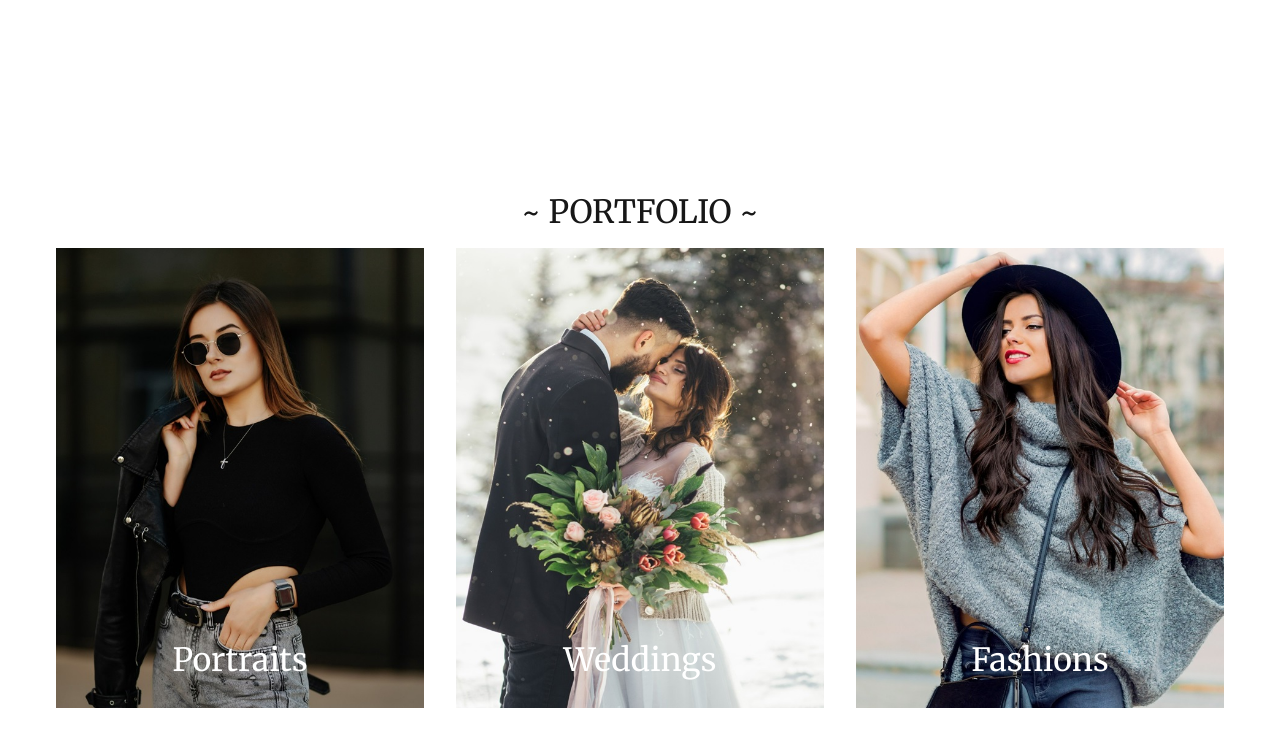
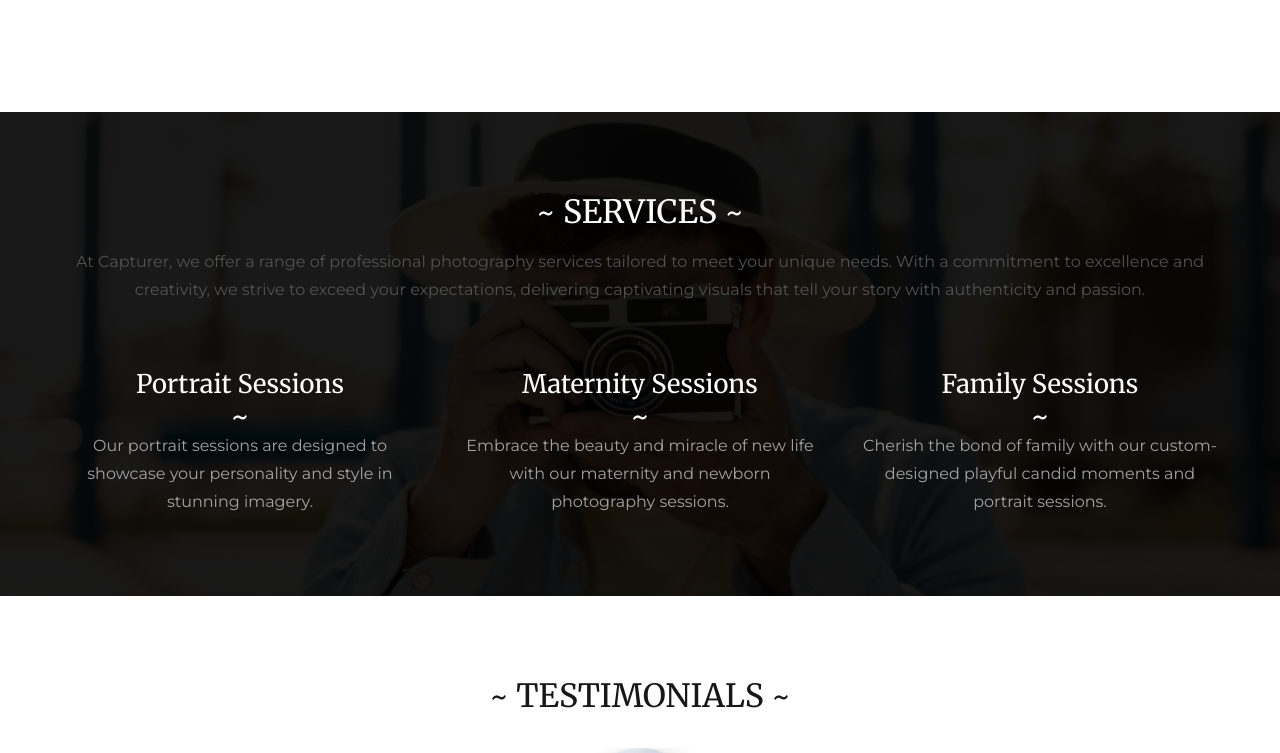
Before and after one commit to akira-odgr/capturer, a React (Vite) app: page / in a window 1280 px wide. Shown: the part 1135-1888 px from the top of the page. Built offline with nearby package versions, Linux system fonts and the light colour scheme.

Commit message:
Appファイルを編集。

```diff
--- a/src/App.tsx
+++ b/src/App.tsx
@@ -1,7 +1,7 @@
 import { About } from "./components/about/About";
 import { Header } from "./components/header/Header";
 import { Service } from "./components/service/Service";
-import { Portfolio } from "./components/portfolio/Portfolio";
+// import { Portfolio } from "./components/portfolio/Portfolio";
 import { Client } from "./components/client/Client";
 
 import "./App.scss";
@@ -11,7 +11,7 @@ export const App = () => {
         <>
             <Header />
             <About />
-            <Portfolio />
+            {/* <Portfolio /> */}
             <Service />
             <Client />
         </>
```
